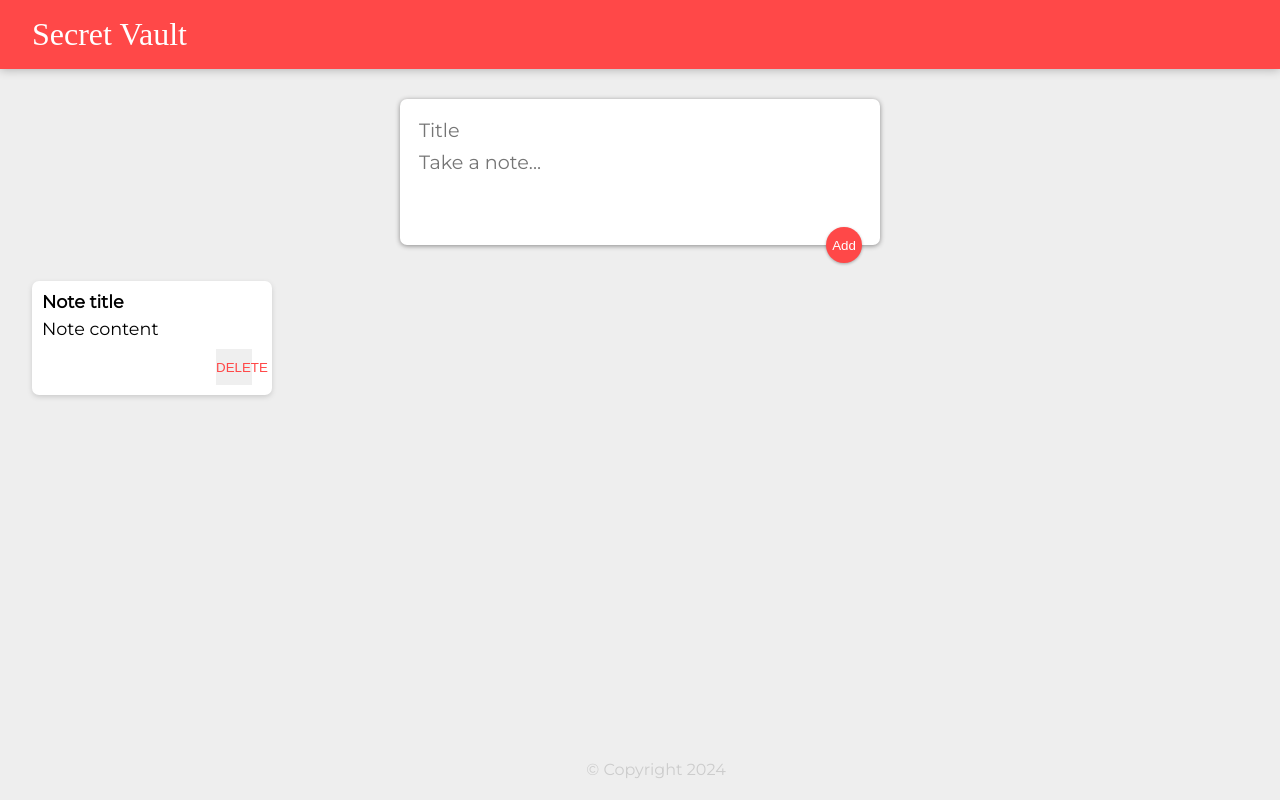
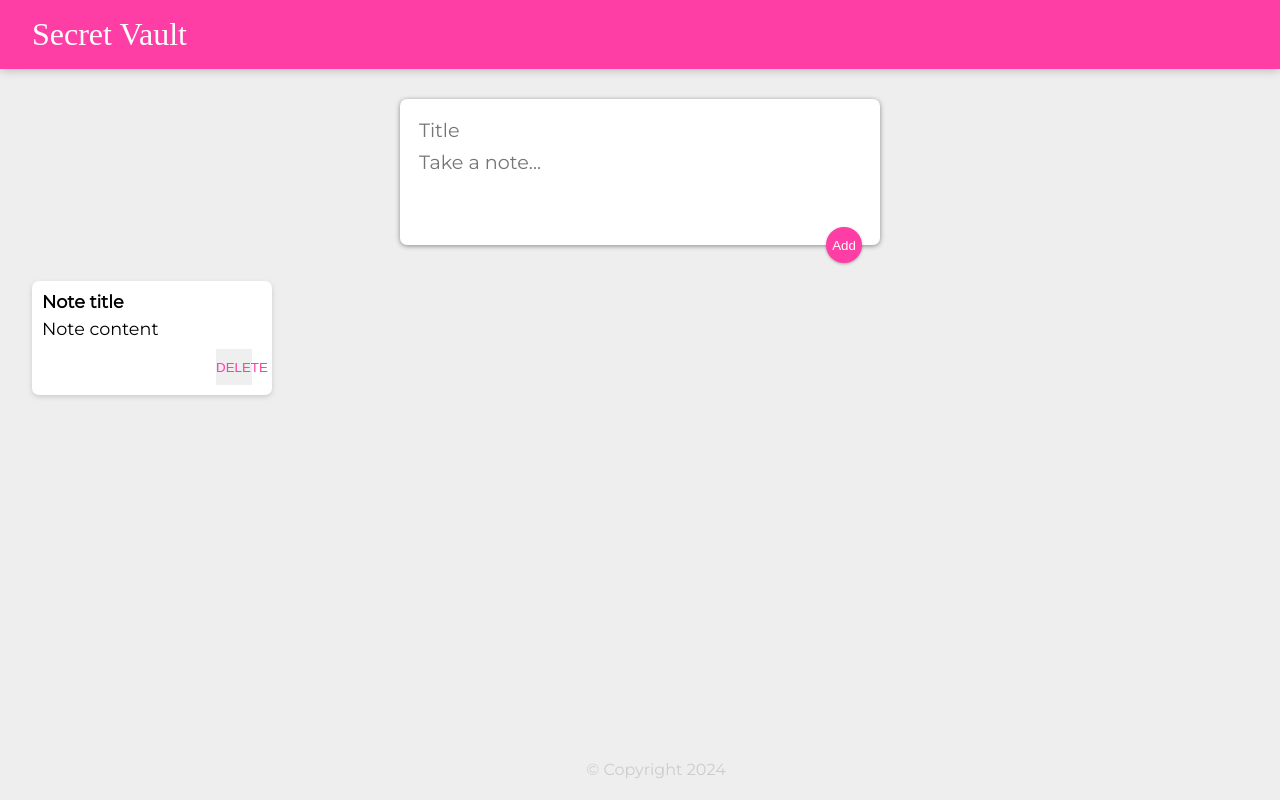
Before and after one commit to HarsikaKumari/secretVault, a React (Create React App) app: page / in a window 1280 px wide. Built offline with nearby package versions, Linux system fonts and the light colour scheme; a web font is replaced by a local one.

Commit message:
refactor(input): change the interface to show the input box

```diff
--- a/src/App.css
+++ b/src/App.css
@@ -12,7 +12,7 @@ body {
 }
 
 header {
-  background-color: #FF4848;
+  background-color: #FF3EA5;
   margin: auto -16px;
   padding: 16px 32px;
   box-shadow: 0 0 10px 0 rgba(0, 0, 0, 0.3);
@@ -59,7 +59,7 @@ footer p {
   position: relative;
   float: right;
   margin-right: 10px;
-  color: #FF4848;
+  color: #FF3EA5;
   border: none;
   width: 36px;
   height: 36px;
@@ -90,7 +90,7 @@ form button {
   position: absolute;
   right: 18px;
   bottom: -18px;
-  background: #FF4848;
+  background: #FF3EA5;
   color: #fff;
   border: none;
   border-radius: 50%;
--- a/src/components/CreateArea.jsx
+++ b/src/components/CreateArea.jsx
@@ -1,15 +1,46 @@
-import React from "react";
+import { useState } from 'react';
 
-function CreateArea() {
-  return (
-    <div>
-      <form>
-        <input name="title" placeholder="Title" />
-        <textarea name="content" placeholder="Take a note..." rows="3" />
-        <button>Add</button>
-      </form>
-    </div>
-  );
+const CreateArea = () => {
+    const [note, setNote] = useState({
+        title: "",
+        content: "",
+    });
+
+    const addItem = (e) => {
+        e.preventDefault();
+        console.log(note);
+    }
+
+
+    const handleChange = (e) => {
+        setNote((prev) => {
+            return {
+                ...prev,
+               [ e.target.name]: e.target.value
+            }
+        })
+    }
+
+    return (
+        <div>
+            <form>
+                <input
+                    name="title"
+                    placeholder="Title"
+                    value={note.title}
+                    onChange={handleChange}
+                />
+                <textarea
+                    name="content"
+                    placeholder="Take a note..."
+                    rows="3"
+                    value={note.content}
+                    onChange={handleChange}
+                />
+                <button onClick={addItem}>Add</button>
+            </form>
+        </div>
+    )
 }
 
 export default CreateArea;
```
